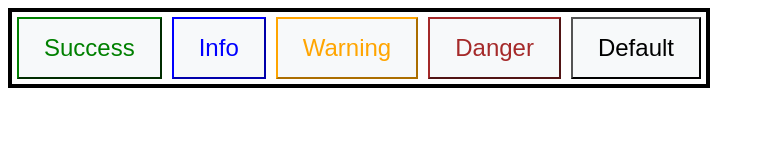
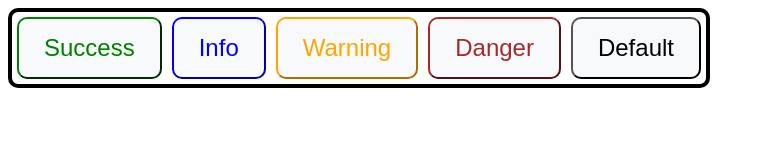
Before and after one commit to Demchenko22101969/HW16, a plain HTML site: page index.html in a window 1280 px wide. Shown: the full height of the page, 0-765 px from the left. Drawn offline with Linux system fonts and the light colour scheme.

Commit message:
add border radius

```diff
--- a/css/style.css
+++ b/css/style.css
@@ -1,6 +1,6 @@
 .container {
     display:inline-flex;
-
+   border-radius: 10px;
     border: 4px solid black;
 
 }.btn {
@@ -9,6 +9,7 @@
     font-size: 24px;
     background-color: rgb(247, 249, 250);
     cursor: pointer;
+    border-radius: 10px;
 }
 .color_green {
     border-color: green;
```
